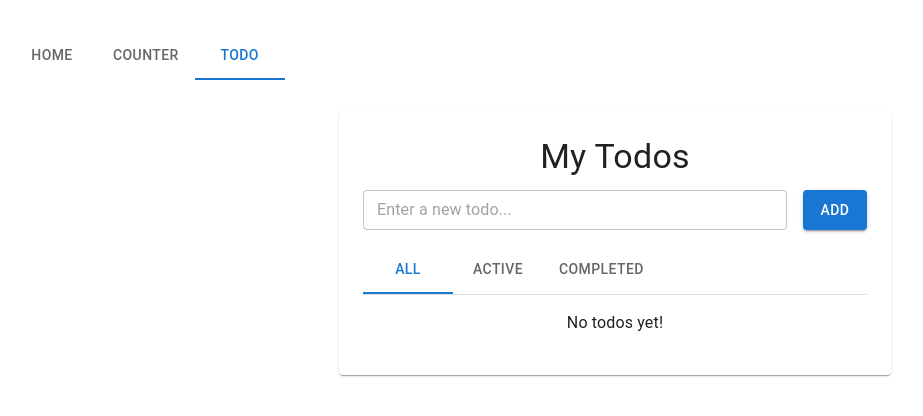
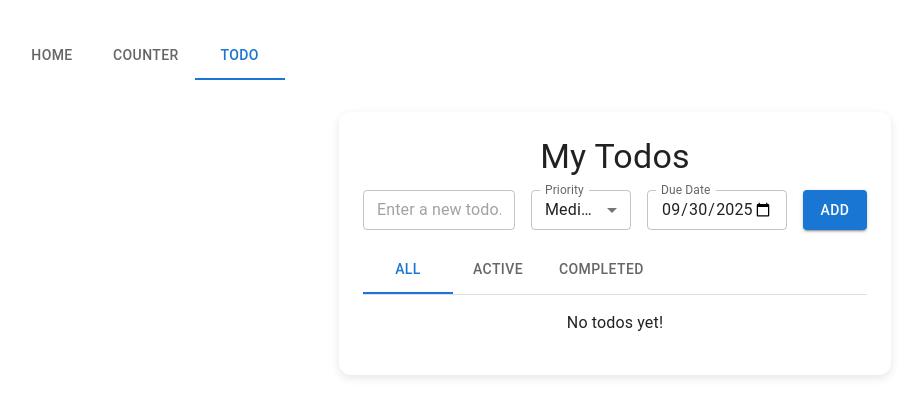
Before and after one commit to smandepudi/React-Counter, a React (Vite) app: page /#/todo in a window 1280 px wide. Shown: the top 416 px of the page, without its empty margins (25-948 px from the left). Built offline with nearby package versions, Linux system fonts and the light colour scheme.

Commit message:
adding more UI updates

```diff
--- a/src/components/Todo.tsx
+++ b/src/components/Todo.tsx
@@ -9,21 +9,30 @@ export type Todo = {
   id: number;
   text: string;
   completed: boolean;
+  priority: "Low" | "Medium" | "High";
+  dueDate: string;
 };
 
 export default function Todo() {
-
   const [filter, setFilter] = useState<"all" | "completed" | "active">("all");
 
   return (
     <Container maxWidth="sm" sx={{ mt: 4 }}>
-      <Paper sx={{ p: 3 }}>
+      <Paper
+        elevation={4}
+        sx={{
+          p: 3,
+          borderRadius: 3,
+          bgcolor: "background.paper",
+          boxShadow: "0 3px 10px rgba(0,0,0,0.1)",
+        }}
+      >
         <Typography variant="h4" gutterBottom>
           My Todos
         </Typography>
-        <TodoInput/>
+        <TodoInput />
         <TodoFilter filter={filter} setFilter={setFilter} />
-        <TodoList/>
+        <TodoList />
       </Paper>
     </Container>
   );
--- a/src/components/TodoFilter.tsx
+++ b/src/components/TodoFilter.tsx
@@ -5,8 +5,6 @@ import { setFilter } from "../store/todosSlice";
 export default function TodoFilter() {
 
   const filterOptions = useSelector((state: RootState) => state.todos.filter);
-  console.log("Current Filter:", filterOptions);
-
   const dispatch = useDispatch();
   return (
     <Box sx={{ borderBottom: 1, borderColor: "divider", mb: 2 }}>
--- a/src/components/TodoInput.tsx
+++ b/src/components/TodoInput.tsx
@@ -1,17 +1,32 @@
 import { useState } from "react";
 import { useDispatch } from "react-redux";
-import { TextField, Button, Box } from "@mui/material";
+import {
+  TextField,
+  Button,
+  Box,
+  FormControl,
+  MenuItem,
+  Select,
+  InputLabel,
+} from "@mui/material";
 import { addTodo } from "../store/todosSlice";
 
 export default function TodoInput() {
+  const today = new Date().toISOString().split("T")[0]; // "YYYY-MM-DD"
+
   const [input, setInput] = useState("");
+  const [priority, setPriority] = useState<"Low" | "Medium" | "High">("Medium");
+  const [dueDate, setDueDate] = useState(today);
+
   const dispatch = useDispatch();
 
   const handleSubmit = (e: React.FormEvent) => {
     e.preventDefault();
     if (input.trim()) {
-      dispatch(addTodo(input.trim()));
+      dispatch(addTodo({ text: input.trim(), priority, dueDate }));
       setInput("");
+      setPriority("Medium");
+      setDueDate(new Date().toISOString().split("T")[0]); // reset to today
     }
   };
 
@@ -19,7 +34,7 @@ export default function TodoInput() {
     <Box
       component="form"
       onSubmit={handleSubmit}
-      sx={{ display: "flex", mb: 2 }}
+      sx={{ display: "flex", mb: 2, gap: 2 }}
     >
       <TextField
         fullWidth
@@ -29,7 +44,29 @@ export default function TodoInput() {
         value={input}
         onChange={(e) => setInput(e.target.value)}
       />
-      <Button type="submit" variant="contained" sx={{ ml: 2 }}>
+      <FormControl size="small" sx={{ minWidth: 100 }}>
+        <InputLabel id="priority_label">Priority</InputLabel>
+        <Select
+          labelId="priority_label"
+          label="Priority"
+          value={priority}
+          onChange={(e) => setPriority(e.target.value as any)}
+        >
+          <MenuItem value="Low">Low</MenuItem>
+          <MenuItem value="Medium">Medium</MenuItem>
+          <MenuItem value="High">High</MenuItem>
+        </Select>
+      </FormControl>
+      <TextField
+        sx={{ minWidth: 140 }}
+        label="Due Date"
+        type="date"
+        value={dueDate}
+        onChange={(e) => setDueDate(e.target.value)}
+        InputLabelProps={{ shrink: true }} // ensures label stays above
+        size="small"
+      />
+      <Button type="submit" variant="contained" color="primary">
         Add
       </Button>
     </Box>
--- a/src/components/TodoList.tsx
+++ b/src/components/TodoList.tsx
@@ -1,4 +1,5 @@
 import React from "react";
+import { Box, Chip, Typography } from "@mui/material";
 import { useSelector, useDispatch } from "react-redux";
 import { toggleTodo, deleteTodo } from "../store/todosSlice"; // <-- import here
 import { selectFilteredTodos } from "../store/todosSlice";
@@ -7,9 +8,10 @@ import {
   List,
   ListItem,
   ListItemText,
+  ListItemIcon,
   IconButton,
   Checkbox,
-  ListItemSecondaryAction,
+  ListItemButton,
   Divider,
 } from "@mui/material";
 import DeleteIcon from "@mui/icons-material/Delete";
@@ -27,27 +29,87 @@ export default function TodoList() {
     <List>
       {todos.map((todo) => (
         <React.Fragment key={todo.id}>
-          <ListItem>
+          <ListItem
+            disablePadding
+            sx={{
+              bgcolor: "background.paper",
+              borderRadius: 2,
+              mb: 1,
+              boxShadow: 1,
+              transition: "all 0.2s ease",
+              "&:hover": { boxShadow: 3, transform: "scale(1.01)" },
+              opacity: todo.completed ? 0.7 : 1,
+            }}
+          >
+            <ListItemButton
+              onClick={() => dispatch(toggleTodo(todo.id))}
+              sx={{ borderRadius: 2, pr: 8 }} // leave space for delete icon
+            >
+              <ListItemIcon>
                 <Checkbox
                   edge="start"
                   checked={todo.completed}
-              onChange={() => dispatch(toggleTodo(todo.id))}
+                  tabIndex={-1}
+                  disableRipple
+                  inputProps={{ "aria-labelledby": `todo-${todo.id}` }}
                 />
+              </ListItemIcon>
+
               <ListItemText
-              primary={todo.text}
-              sx={{ textDecoration: todo.completed ? "line-through" : "none" }}
+                id={`todo-${todo.id}`}
+                primary={
+                  <Typography component="span"
+                    sx={{
+                      textDecoration: todo.completed ? "line-through" : "none",
+                      fontWeight: 500,
+                    }}
+                  >
+                    {todo.text}
+                  </Typography>
+                }
+                secondary={
+                  <Box component="span"
+                    sx={{
+                      display: "flex",
+                      alignItems: "center",
+                      gap: 1,
+                      mt: 0.5,
+                    }}
+                  >
+                    <Chip component="span"
+                      label={todo.priority}
+                      size="small"
+                      color={
+                        todo.priority === "High"
+                          ? "error"
+                          : todo.priority === "Medium"
+                          ? "warning"
+                          : "success"
+                      }
+                      sx={{ fontWeight: 500 }}
                     />
-            <ListItemSecondaryAction>
+                    <Typography variant="caption" color="text.secondary">
+                      Due: {todo.dueDate}
+                    </Typography>
+                  </Box>
+                }
+              />
+            </ListItemButton>
+
             <IconButton
               edge="end"
-                color="error"
+              aria-label="delete todo"
               onClick={() => dispatch(deleteTodo(todo.id))}
+              sx={{
+                position: "absolute",
+                right: 8,
+                top: "50%",
+                transform: "translateY(-50%)",
+              }}
             >
               <DeleteIcon />
             </IconButton>
-            </ListItemSecondaryAction>
           </ListItem>
-          <Divider />
         </React.Fragment>
       ))}
     </List>
--- a/src/store/todosSlice.ts
+++ b/src/store/todosSlice.ts
@@ -1,7 +1,7 @@
 import { createSlice, PayloadAction } from "@reduxjs/toolkit";
 
 interface TodosState {
-  todos: { id: number; text: string; completed: boolean }[];
+  todos: { id: number; text: string; completed: boolean, priority: "Low" | "Medium" | "High", dueDate: string }[];
   filter: "all" | "active" | "completed";
 }
 
@@ -14,11 +14,13 @@ export const todosSlice = createSlice({
   name: "todos",
   initialState,
   reducers: {
-    addTodo: (state, action: PayloadAction<string>) => {
+    addTodo: (state, action: PayloadAction<{text: string; priority: string; dueDate: string}>) => {
       const newTodo: Todo = {
         id: Date.now(),
-        text: action.payload,
+        text: action.payload.text,
         completed: false,
+        priority: action.payload.priority || "Medium",
+        dueDate: action.payload.dueDate,
       };
       state.todos.push(newTodo);
     },
```
Lines whose indentation alone changed are shown as unchanged.
